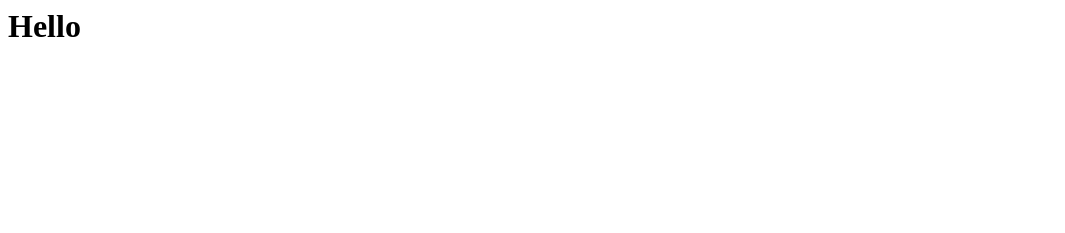
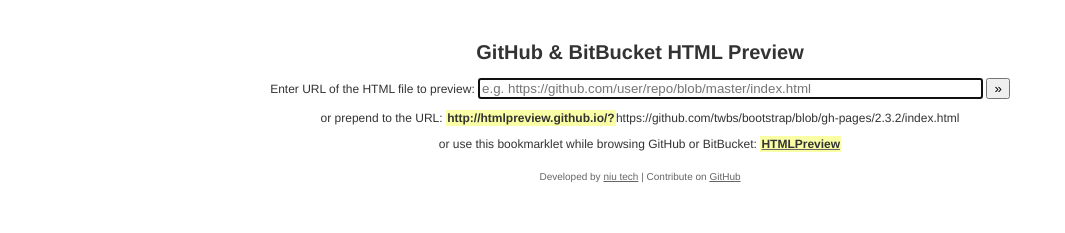
Before and after one commit to sokvina/apanak-facebook, a plain HTML site: page product-share.html in a window 1280 px wide. Shown: the whole page, without its empty margins (0-1065 px from the left). Drawn offline with Linux system fonts and the light colour scheme.

```diff
--- a/product-share.html
+++ b/product-share.html
@@ -1 +1,44 @@
-<H1>Hello</H1>
+<!DOCTYPE html>
+<html>
+<head>
+	<meta charset="utf-8">
+	<title>GitHub &amp; BitBucket HTML Preview</title>
+	<style>
+	body {
+		font: 12px 'Helvetica Neue', Helvetica, Arial, freesans, clean, sans-serif;
+		color: #333;
+	}
+	h1 {
+		font-size: 20px;
+	}
+	a {
+		color: #666;
+	}
+	form {
+		padding: 20px;
+		text-align: center;
+	}
+	strong {
+		color: #333;
+		background-color: #FAFFA6;
+		padding: 0.1em;
+	}
+	#footer {
+		margin: 20px 0;
+		font-size: 10px;
+		color: #666;
+	}
+	</style>
+</head>
+<body>
+	<form id="previewform" action="">
+		<h1>GitHub &amp; BitBucket HTML Preview</h1>
+		<p>Enter URL of the HTML file to preview: <input type="url" id="file" value="" placeholder="e.g. https://github.com/user/repo/blob/master/index.html" size="60" autofocus> <input type="submit" value="&raquo;"></p>
+		<p>or prepend to the URL: <strong>http://htmlpreview.github.io/?</strong>https://github.com/twbs/bootstrap/blob/gh-pages/2.3.2/index.html</p>
+		<p>or use this bookmarklet while browsing GitHub or BitBucket: <a href="javascript:void('http://htmlpreview.github.io/'==window.location?alert('Drag me to your bookmarks bar!'):window.location='http://htmlpreview.github.io/?'+window.location)"><strong>HTMLPreview</strong></a></p>
+		<p id="footer">Developed by <a href="https://github.com/niutech">niu tech</a> | Contribute on <a href="https://github.com/htmlpreview/htmlpreview.github.com">GitHub</a></p>
+	</form>
+	<script src="/htmlpreview.min.js"></script>
+	<script>HTMLPreview.init();</script>
+</body>
+</html>
```
